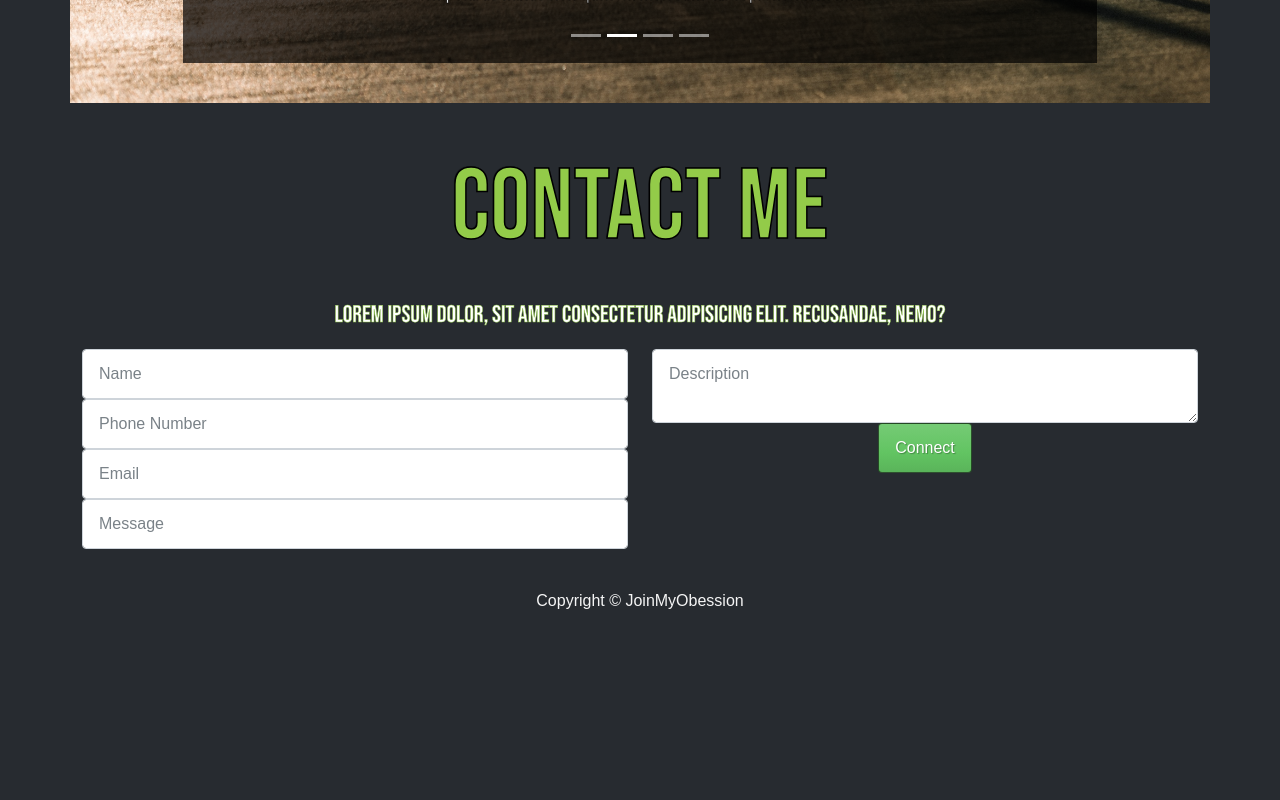
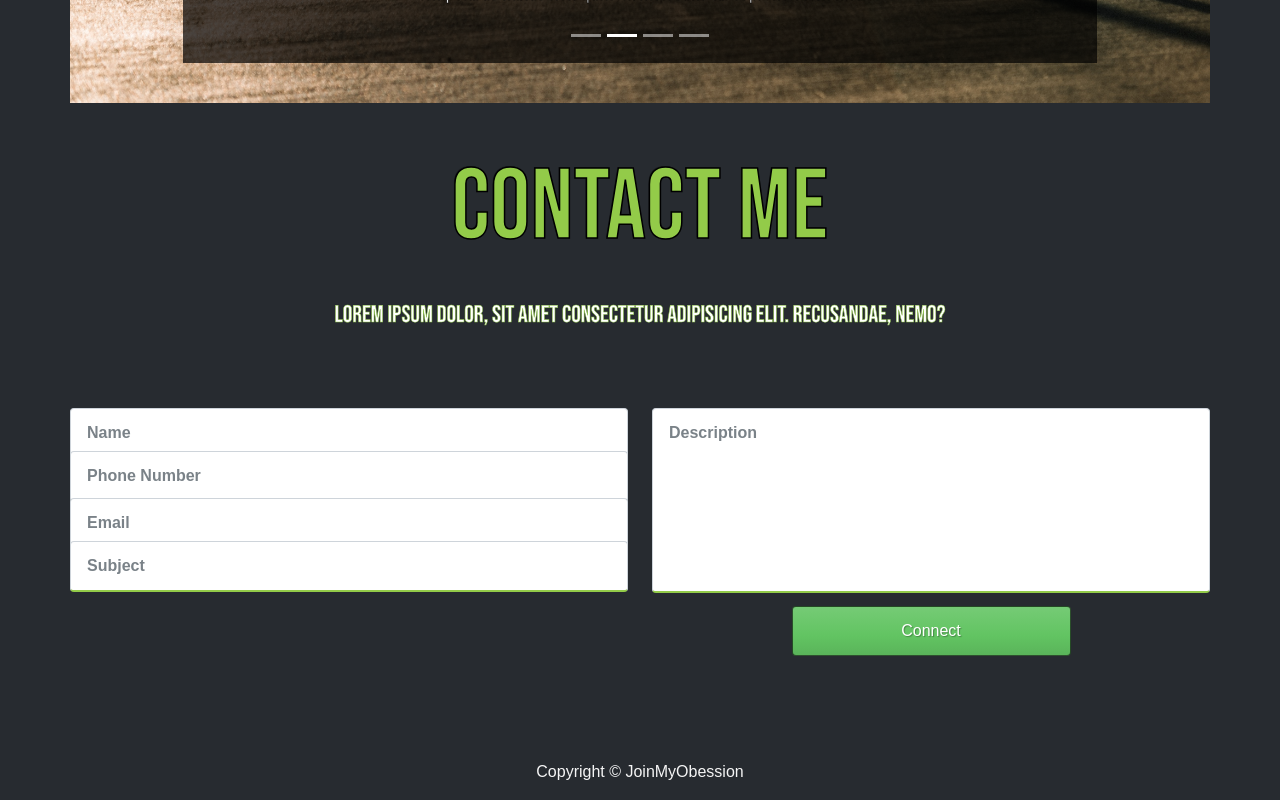
Before and after one commit to OhziiiLov3/joinMyObession, a React (Create React App) app in the folder frontend/: page /training/1 in a window 1280 px wide. Shown: the part 2206-3006 px from the top of the page. Before the commit the page ends 2835 px from the top, so only its background shows below. Built offline with nearby package versions, Linux system fonts and the light colour scheme; a web font is replaced by a local one.

Commit message:
started working on contact form fucntionality

```diff
--- a/frontend/src/components/Contact.js
+++ b/frontend/src/components/Contact.js
@@ -3,7 +3,7 @@ import React from 'react';
 
 function Contact() {
   return (
-    <div className="contact mx-auto py-4">
+    <div id="contact" className="contact mx-auto py-4">
       <div className="text-center">
         <h1>Contact Me</h1>
         <p>
@@ -22,6 +22,7 @@ function Contact() {
               placeholder="Name"
               name="name"
             />
+            <div className="line"></div>
             {/* PHONE INPUT */}
             <input
               id="phone"
@@ -38,13 +39,14 @@ function Contact() {
               placeholder="Email"
               email="email"
             />
+            <div className="line"></div>
             {/* Message/Subject*/}
             <input
-              id="message"
+              id="subject"
               text="text"
               className="form-control"
-              placeholder="Message"
-              Message="Message"
+              placeholder="Subject"
+              subject="subject"
             />
           </div>
           <div className="col-md-6 col-xs-12">
@@ -56,6 +58,7 @@ function Contact() {
               placeholder="Description"
               Description="Description"
             ></textarea>
+            <div className="line"></div>
             <button className="btn btn-success contact-btn" type="submit">
               Connect
             </button>
--- a/frontend/src/index.css
+++ b/frontend/src/index.css
@@ -469,3 +469,91 @@ padding-right: 5%;
   -webkit-text-stroke-color: rgb(147, 203, 73) !important;
 
 }
+
+/*------------ CONTACT INPUTS------------------*/
+
+.contact input,
+.contact textarea {
+  width: 100%;
+  box-sizing: border-box;
+  background: white;
+  resize: none;
+  /* border: 0; */
+  border-bottom: .125rem solid rgb(147, 203, 73) !important;
+  /* border-radius: 0; */
+  outline: 0 !important;
+  box-shadow: none !important;
+  font-weight: 800;
+
+}
+
+.contact .container {
+  padding: 4rem 0;
+}
+
+.contact input:focus,
+.contact textarea:focus {
+  background: transparent;
+  color: rgb(147, 203, 73) !important;;
+  border-bottom: .125rem solid black;
+}
+
+.contact textarea {
+  height: 11.55rem !important;
+
+
+}
+
+.contact-btn {
+  margin: 1rem 0 0 0;
+  background: none;
+  width: 50%;
+}
+
+.contact-btn:hover {
+  color: rgba(22, 21, 21, 0.825);
+  opacity: 70%;
+  transition: 0.3s ease-in-out;
+}
+
+.line {
+  position: relative;
+  top: -0.8rem;
+  width: 0;
+  height: .130rem;
+  background: rgb(147, 203, 73);
+  display: flex;
+}
+
+input:focus+.line,
+textarea:focus+.line {
+  width: 100%;
+  transition: width 0.5s ease-in-out;
+}
+
+input.form-control {
+  margin: -0.3rem 0;
+
+}
+
+textarea.form-control {
+  margin: -0.3rem 0;
+
+}
+
+
+/* ***** CONTACT MEDIA **** */
+
+@media(max-width:768px) {
+  .contact {
+    overflow-x: hidden;
+  }
+
+  .contact .container {
+    padding: 0 1rem;
+  }
+
+  .contact p {
+    padding: 0 0.4rem;
+  }
+}
```
